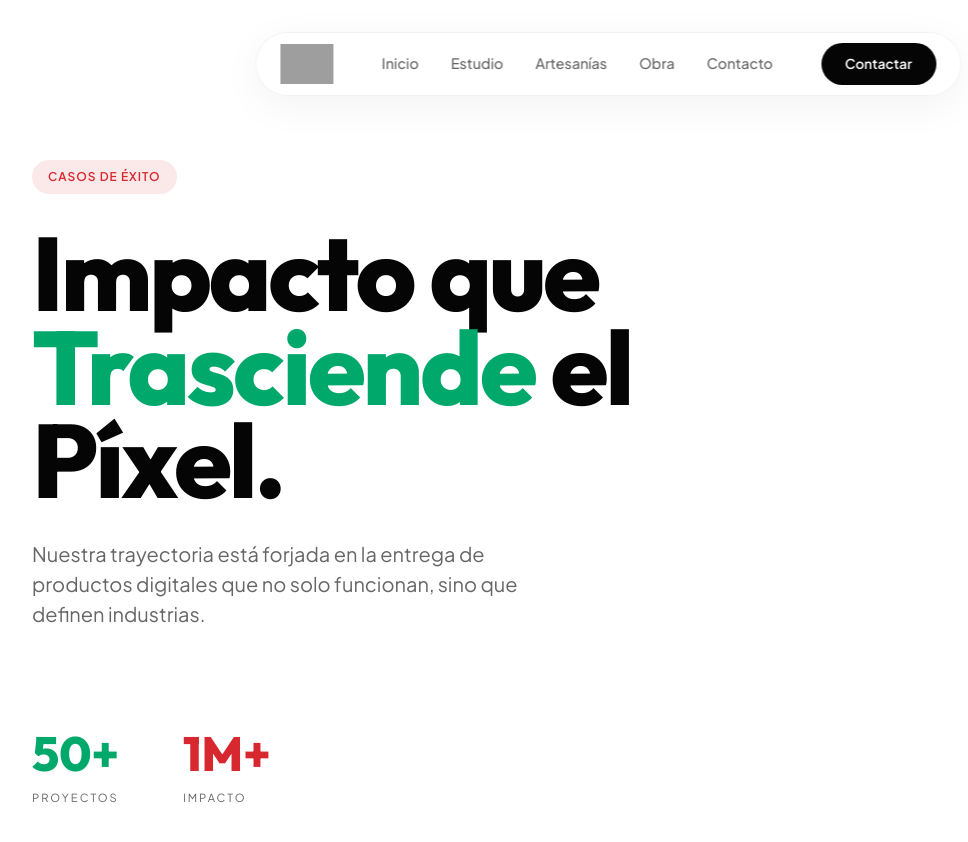
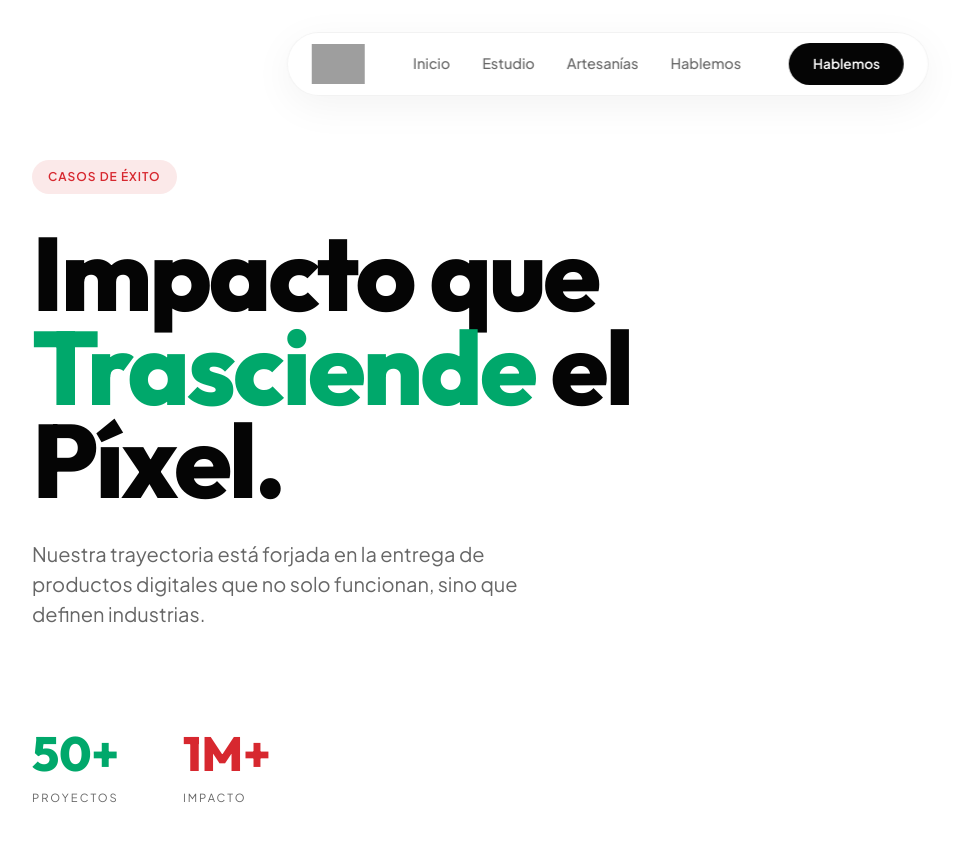
Before and after one commit to ChiliCode-Official/ChiliCode, a plain HTML site: page experiencia.html in a window 1280 px wide. Shown: the top 842 px of the page, without its empty margins (32-1000 px from the left). Drawn offline with nearby package versions, Linux system fonts and the light colour scheme; some packages are replaced by stand-ins of ours; grey boxes are pictures that could not be loaded; a script that the page names is missing.

Commit message:
Add files via upload

```diff
--- a/experiencia.html
+++ b/experiencia.html
@@ -43,10 +43,9 @@
                 <li><a href="index.html"><svg viewBox="0 0 24 24"><path d="M3 9l9-7 9 7v11a2 2 0 0 1-2 2H5a2 2 0 0 1-2-2z"></path><polyline points="9 22 9 12 15 12 15 22"></polyline></svg>Inicio</a></li>
                 <li><a href="nosotros.html"><svg viewBox="0 0 24 24"><path d="M17 21v-2a4 4 0 0 0-4-4H5a4 4 0 0 0-4 4v2"></path><circle cx="9" cy="7" r="4"></circle><path d="M23 21v-2a4 4 0 0 0-3-3.87"></path><path d="M16 3.13a4 4 0 0 1 0 7.75"></path></svg>Estudio</a></li>
                 <li><a href="artesanias.html"><svg viewBox="0 0 24 24"><path d="M6 2L3 6v14a2 2 0 0 0 2 2h14a2 2 0 0 0 2-2V6l-3-4Z"></path><path d="M3 6h18"></path><path d="M16 10a4 4 0 0 1-8 0"></path></svg>Artesanías</a></li>
-                <li><a href="index.html#proyectos"><svg viewBox="0 0 24 24"><rect x="2" y="7" width="20" height="14" rx="2" ry="2"></rect><path d="M16 21V5a2 2 0 0 0-2-2h-4a2 2 0 0 0-2 2v16"></path></svg>Obra</a></li>
-                <li><a href="index.html#contacto"><svg viewBox="0 0 24 24"><path d="M4 4h16c1.1 0 2 .9 2 2v12c0 1.1-.9 2-2 2H4c-1.1 0-2-.9-2-2V6c0-1.1.9-2 2-2z"></path><polyline points="22,6 12,13 2,6"></polyline></svg>Contacto</a></li>
+                <li><a href="index.html#hero-3d"><svg viewBox="0 0 24 24"><path d="M21 15a2 2 0 0 1-2 2H7l-4 4V5a2 2 0 0 1 2-2h14a2 2 0 0 1 2 2z"></path></svg>Hablemos</a></li>
             </ul>
-            <a href="index.html#contacto" class="nav-cta">Contactar</a>
+            <a href="index.html#hero-3d" class="nav-cta">Hablemos</a>
         </div>
     </nav>
 
```
